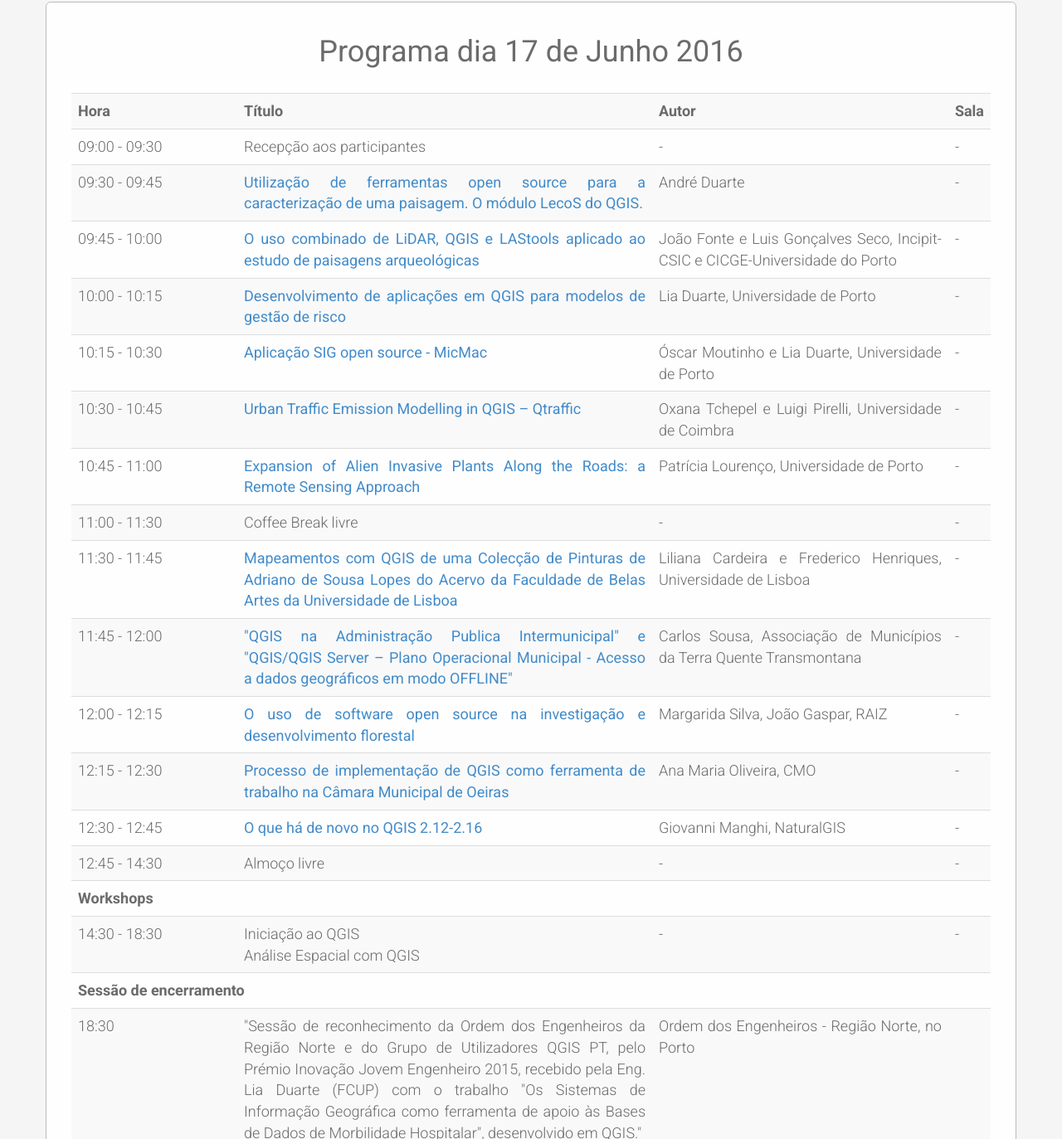
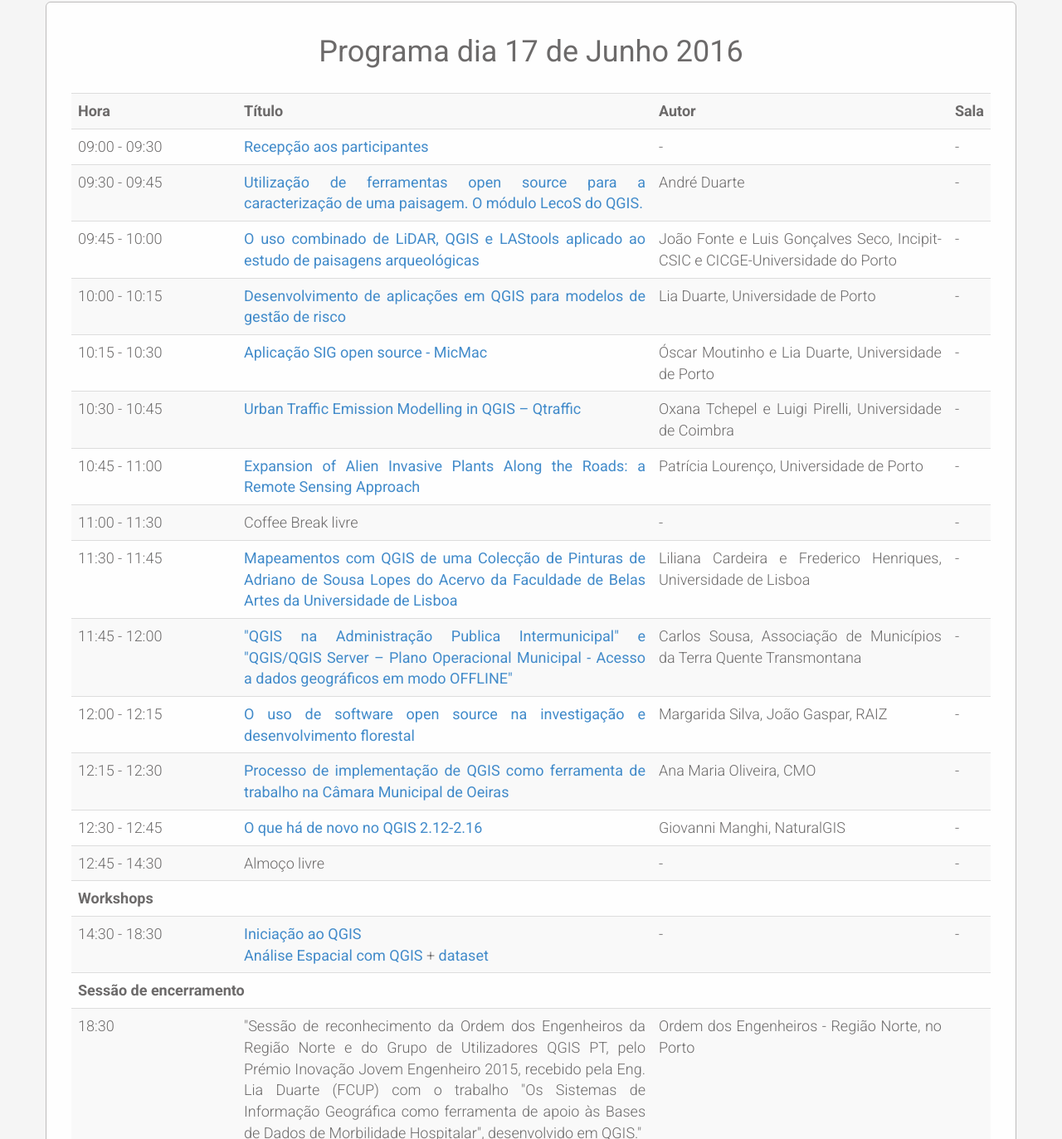
Before and after one commit to qgispt/qgis_pt_website, a plain HTML site: page eventos.html in a window 1280 px wide. Shown: the part 1809-3182 px from the top of the page at 83% size. Drawn offline with Linux system fonts and the light colour scheme; files whose address does not match are found by name.

Commit message:
mais apresentações e workshops

```diff
--- a/eventos.html
+++ b/eventos.html
@@ -199,7 +199,8 @@
     				</tr>
     				<tr>
     					<td width="200px">09:00 - 09:30</td>
-    					<td width="500px">Recepção aos participantes</td>
+    					<td width="500px">
+    					<a href="apresentacoes_qgis2016/qgis_2016_recepcao.pdf">Recepção aos participantes</a></td>
     					<td>-</td>
     					<td>-</td>
     				</tr>
@@ -291,7 +292,10 @@
     				</tr>
     				<tr>
     					<td width="200px">14:30 - 18:30</td>
-    					<td width="500px">Iniciação ao QGIS<br>Análise Espacial com QGIS</td>
+    					<td width="500px">
+    					<a href="workshops_qgis2016/workshop_iniciacao_qgis.pdf">Iniciação ao QGIS</a><br>
+    					<a href="workshops_qgis2016/Analise_de_Redes_com_QGIS_PedroVenancio.pdf">Análise Espacial com QGIS</a>
+    					+ <a href="workshops_qgis2016/dados_exercicio_analise_redes.zip">dataset</a></td>
     					<td>-</td>
     					<td>-</td>
     				</tr>
```
Also changed, not shown: 4 other files.
